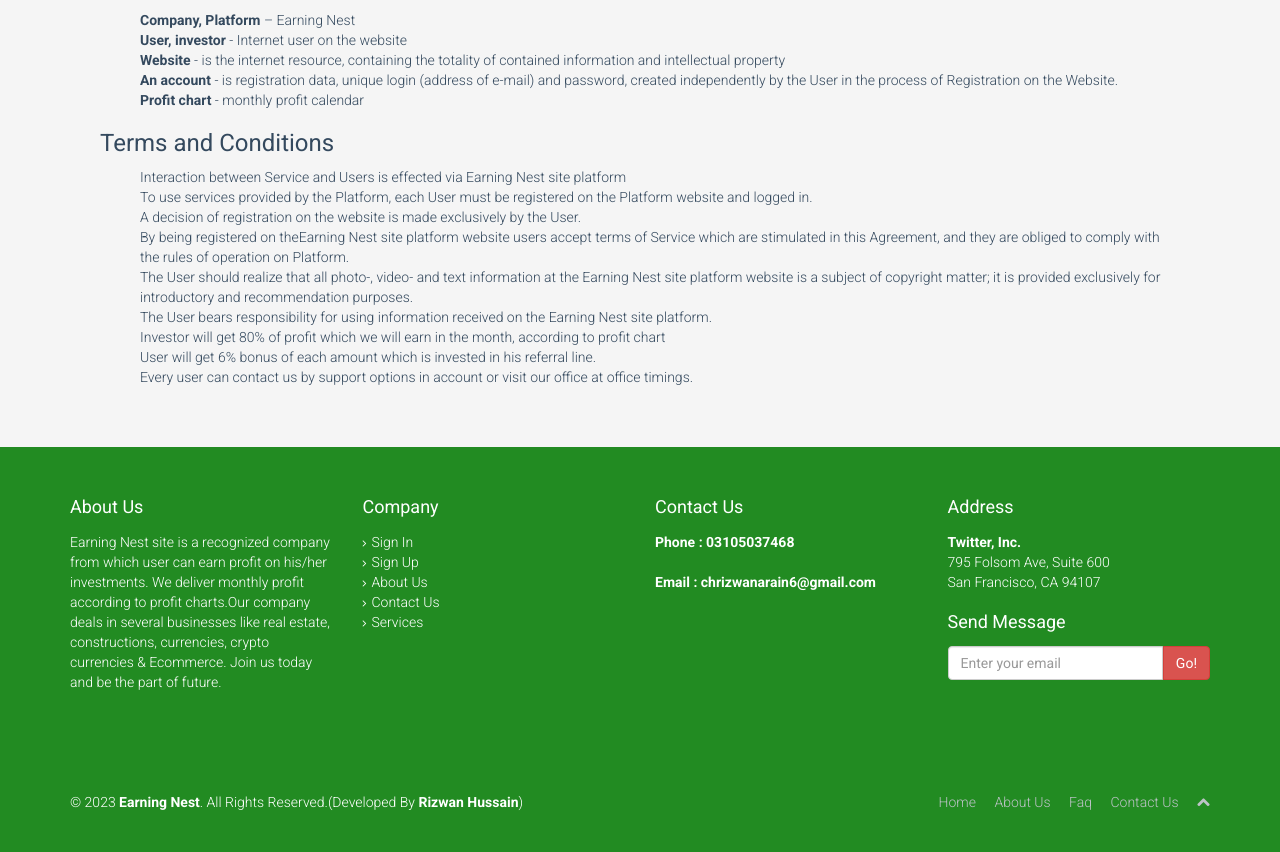
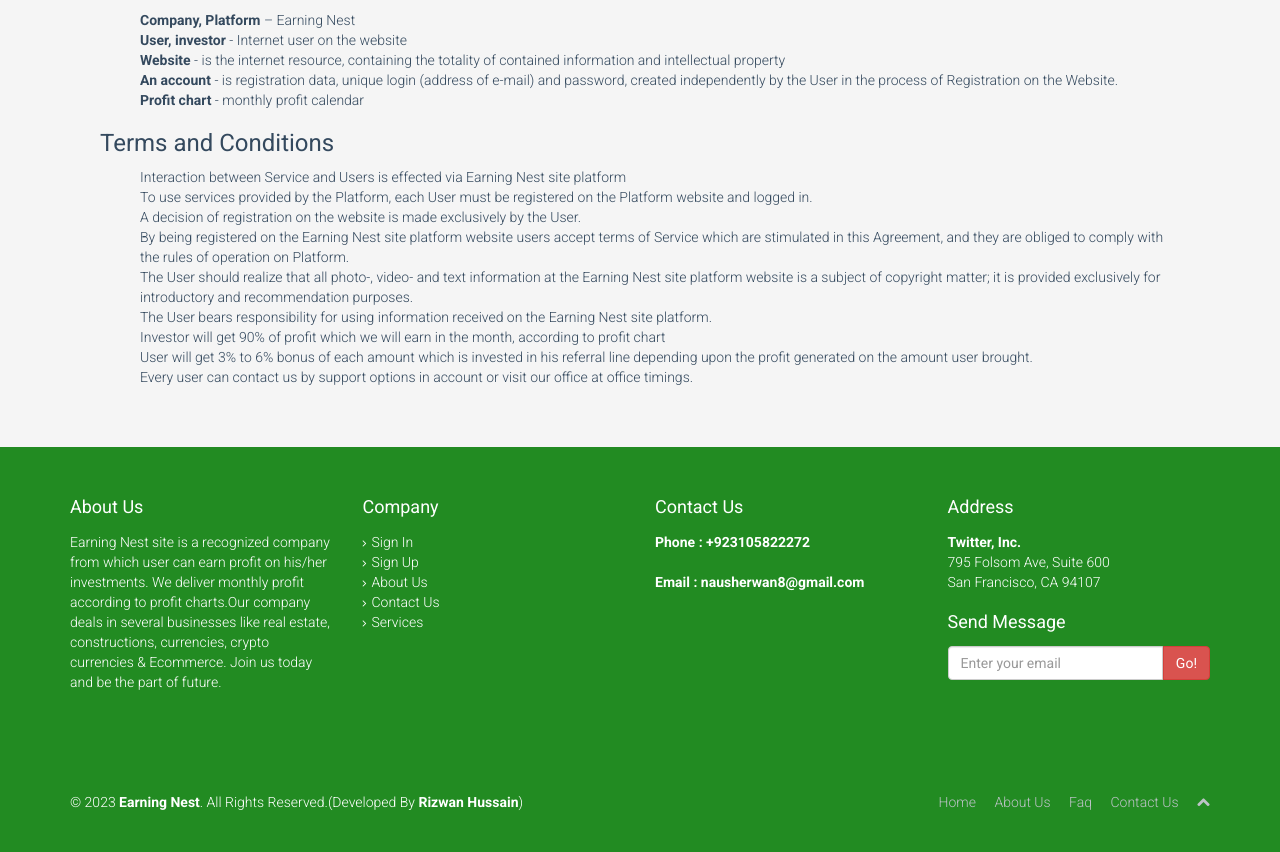
Before and after one commit to RizwanHussain468/EarningNest, a Django app: page /services/ in a window 1280 px wide. Shown: the part 382-1234 px from the top of the page. Run offline with Django 4.2, Linux system fonts and the light colour scheme; a user stored in the database is signed in.

Commit message:
updates 2

```diff
--- a/templates/about-us.html
+++ b/templates/about-us.html
@@ -47,7 +47,7 @@
                         <a href="/dashboard" style="color:white">Dashboard</a>
                     </li>
                     <li>
-                        <a href="/sign_in" style="color:white">Log Out</a>
+                        <a href="/logout" style="color:white">Log Out</a>
                     </li>
                     {% else %}
                     <li>
--- a/templates/contact-us.html
+++ b/templates/contact-us.html
@@ -47,7 +47,7 @@
                         <a href="/dashboard" style="color:white">Dashboard</a>
                     </li>
                     <li>
-                        <a href="/sign_in" style="color:white">Log Out</a>
+                        <a href="/logout" style="color:white">Log Out</a>
                     </li>
                     {% else %}
                     <li>
--- a/templates/faq.html
+++ b/templates/faq.html
@@ -47,7 +47,7 @@
                         <a href="/dashboard" style="color:white">Dashboard</a>
                     </li>
                     <li>
-                        <a href="/sign_in" style="color:white">Log Out</a>
+                        <a href="/logout" style="color:white">Log Out</a>
                     </li>
                     {% else %}
                     <li>
--- a/templates/portfolio.html
+++ b/templates/portfolio.html
@@ -51,7 +51,7 @@
                         <a href="/dashboard" style="color:white">Dashboard</a>
                     </li>
                     <li>
-                        <a href="/sign_in" style="color:white">Log Out</a>
+                        <a href="/logout" style="color:white">Log Out</a>
                     </li>
                     {% else %}
                     <li>
--- a/templates/services.html
+++ b/templates/services.html
@@ -47,7 +47,7 @@
                         <a href="/dashboard" style="color:white">Dashboard</a>
                     </li>
                     <li>
-                        <a href="/sign_in" style="color:white">Log Out</a>
+                        <a href="/logout" style="color:white">Log Out</a>
                     </li>
                     {% else %}
                     <li>
@@ -116,7 +116,7 @@
                             exclusively by the User.&nbsp;
                         </li>
                         <li>
-                            <i class="icofont-check-circled"></i>By being registered on theEarning Nest site platform
+                            <i class="icofont-check-circled"></i>By being registered on the Earning Nest site platform
                             website users accept terms of Service which are stimulated in this Agreement, and they are
                             obliged to comply with the rules of operation on Platform.&nbsp;
                         </li>
@@ -130,12 +130,12 @@
                             received on the Earning Nest site platform.&nbsp;
                         </li>
                         <li>
-                            <i class="icofont-check-circled"></i>Investor will get 80% of profit which we will earn in
+                            <i class="icofont-check-circled"></i>Investor will get 90% of profit which we will earn in
                             the month, according to profit chart&nbsp;
                         </li>
                         <li>
-                            <i class="icofont-check-circled"></i>User will get 6% bonus of each amount which is invested
-                            in his referral line.&nbsp;
+                            <i class="icofont-check-circled"></i>User will get 3% to 6% bonus of each amount which is invested
+                            in his referral line depending upon the profit generated on the amount user brought.&nbsp;
                         </li>
                         <li>
                             <i class="icofont-check-circled"></i>Every user can contact us by support options
@@ -173,12 +173,13 @@
                     <div>
                         <div class="media">
                             <div class="media-body">
-                                <span class="media-heading"><a href="#" style="color:white"><b>Phone : 03105037468</b></a></span>
+                                <span class="media-heading"><a href="#" style="color:white"><b>Phone : +923105822272</b></a></span>
                             </div>
                         </div>
                         <div class="media">
                             <div class="media-body">
-                                <span class="media-heading"><a href="#" style="color:white"><b>Email : chrizwanarain6@gmail.com</b></a></span>
+                                <span class="media-heading"><a href="#" style="color:white"><b>Email :
+                                            nausherwan8@gmail.com</b></a></span>
                             </div>
                         </div>
                     </div>
@@ -192,7 +193,7 @@
                         San Francisco, CA 94107<br>
                     </address>
                     <h4>Send Message</h4>
-                    <form role="form">
+                    <form role="form" action="mailto:nausherwan8@gmail.com" method="post" enctype="text/plain">
                         <div class="input-group">
                             <input type="text" class="form-control" autocomplete="off" placeholder="Enter your email">
                             <span class="input-group-btn">
--- a/templates/userdashboard.html
+++ b/templates/userdashboard.html
@@ -156,7 +156,7 @@
         <!-- partial:partials/_navbar.html -->
         <nav class="navbar p-0 fixed-top d-flex flex-row">
           <div class="navbar-brand-wrapper d-flex d-lg-none align-items-center justify-content-center">
-            <a class="navbar-brand brand-logo-mini" href="index.html"><img src="{% static '/assets/images/logo-mini.svg' %}" alt="logo" /></a>
+            <a class="navbar-brand brand-logo-mini" href="{% url 'home' %}"><img src="{% static '/assets/images/logo-mini.svg' %}" alt="logo" /></a>
           </div>
           <div class="navbar-menu-wrapper flex-grow d-flex align-items-stretch">
             <button class="navbar-toggler navbar-toggler align-self-center" type="button" data-toggle="minimize">
--- a/users/views.py
+++ b/users/views.py
@@ -30,22 +30,18 @@
         context = {'user': request.user, 'refferal': request.user.get_uidb64()}
         return render(request,'userdashboard.html', context)
 
-@login_required(login_url='login')
 def about(request):
     context = {'user': request.user}
     return render(request,'about-us.html', context)
 
-@login_required(login_url='login')
 def services(request):
     context = {'user': request.user}
     return render(request,'services.html', context)
 
-@login_required(login_url='login')
 def profit_chart(request):
     context = {'user': request.user}
     return render(request,'portfolio.html', context)
 
-@login_required(login_url='login')
 def faqs(request):
     context = {'user': request.user}
     return render(request,'faq.html', context)
```
Also changed, not shown: templates/index.html (+8 -9 lines), db.sqlite3.
